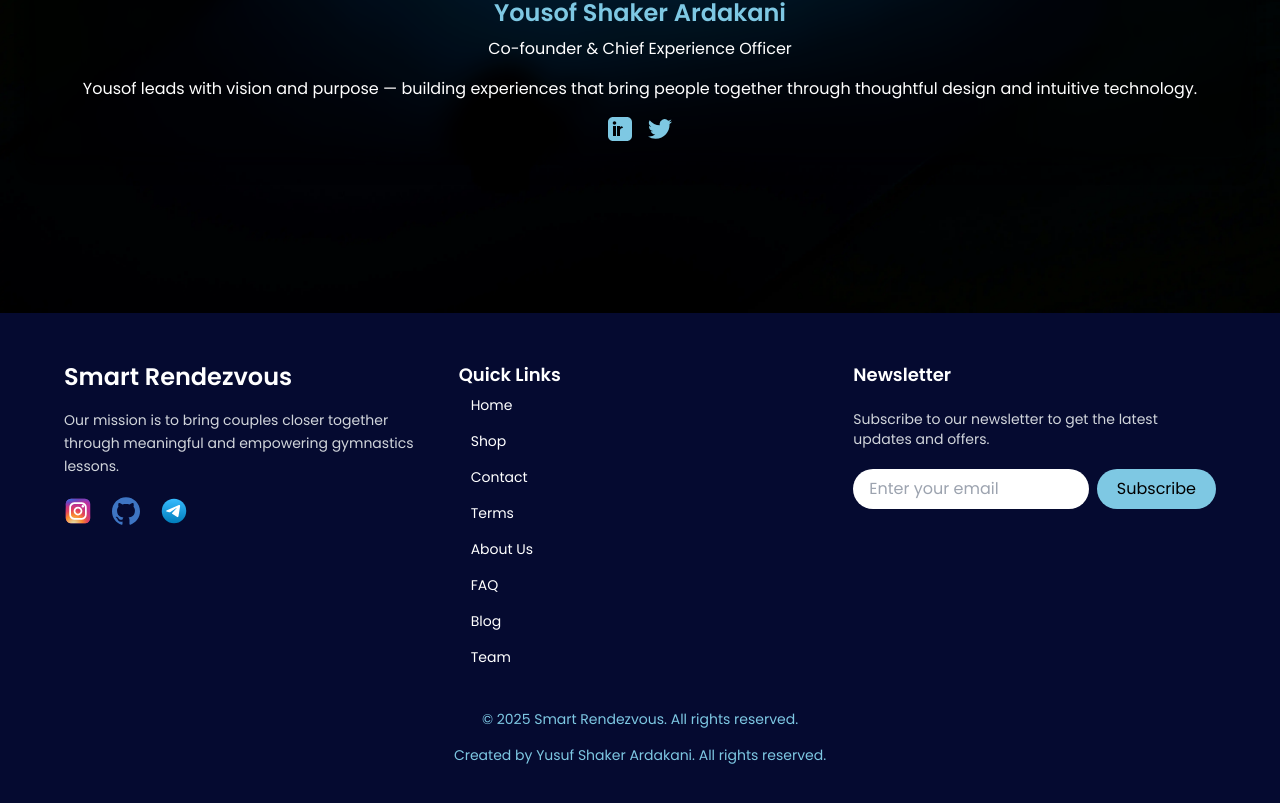
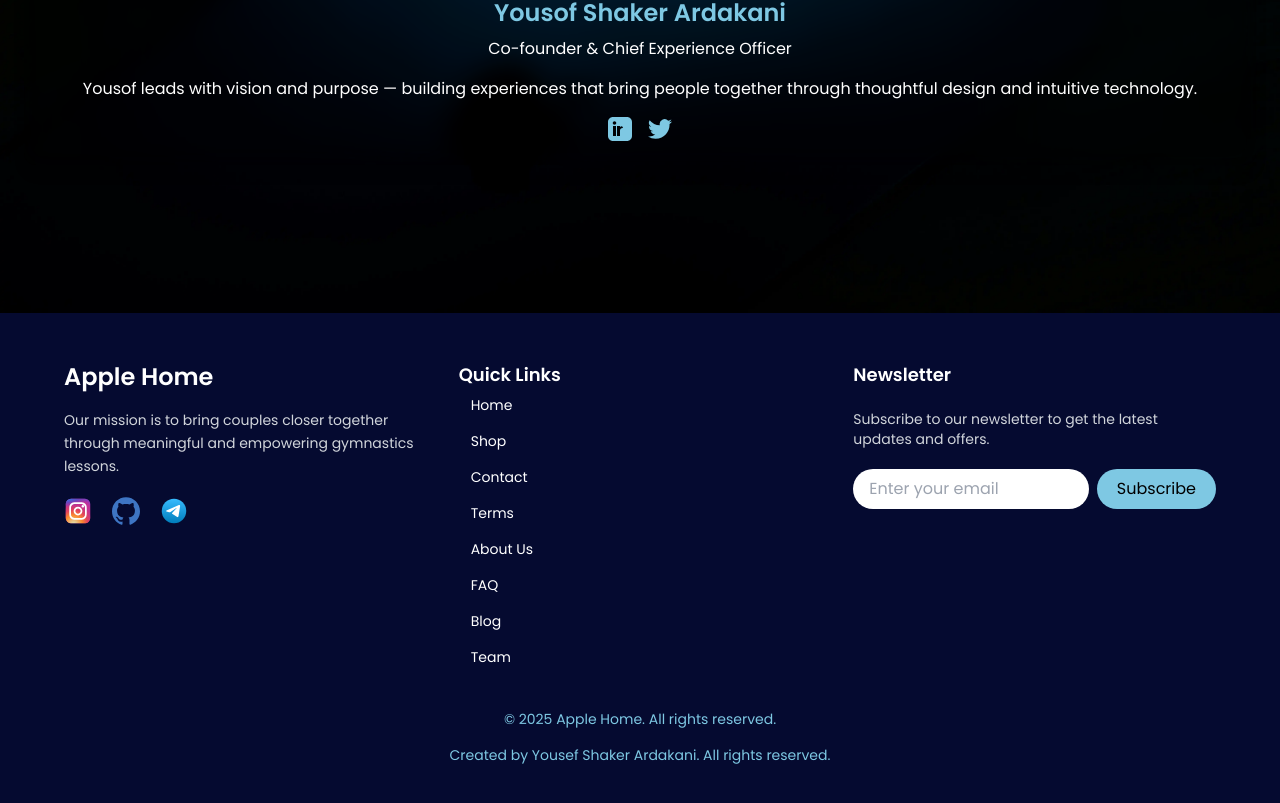
Before and after one commit to Yuozarseiph/apple-home, a React (Vite) app: page /team in a window 1280 px wide. Shown: the part 487-1290 px from the top of the page. Built offline with nearby package versions, Linux system fonts and the light colour scheme.

Commit message:
editedfooter

```diff
--- a/package.json
+++ b/package.json
@@ -12,6 +12,7 @@
   "dependencies": {
     "axios": "^1.9.0",
     "framer-motion": "^12.9.4",
+    "gsap": "^3.13.0",
     "lucide-react": "^0.507.0",
     "mongodb": "^6.16.0",
     "react": "^19.0.0",
--- a/src/components/Footer.jsx
+++ b/src/components/Footer.jsx
@@ -38,7 +38,7 @@ const Footer = () => {
 
         {/* Branding and social icons */}
         <motion.div variants={itemVariant} className="flex-1 min-w-[250px]">
-          <h3 className="text-2xl font-bold mb-4">Smart Rendezvous</h3>
+          <h3 className="text-2xl font-bold mb-4">Apple Home</h3>
           <p className="mb-5 text-sm leading-relaxed text-gray-300">
             Our mission is to bring couples closer together through meaningful and empowering gymnastics lessons.
           </p>
@@ -136,7 +136,7 @@ const Footer = () => {
         variants={itemVariant}
         className="mt-10 text-center text-sm text-[#7EC8E3]"
       >
-        &copy; {new Date().getFullYear()} Smart Rendezvous. All rights reserved.
+        &copy; {new Date().getFullYear()} Apple Home. All rights reserved.
       </motion.div>
 
       {/* Developer Credit */}
@@ -149,7 +149,7 @@ const Footer = () => {
           href="https://yuozarseiph.top"
           className="hover:text-[#7EC8E3] transition-colors"
         >
-          Yusuf Shaker Ardakani
+          Yousef Shaker Ardakani
         </a>
         . All rights reserved.
       </motion.div>
```
Also changed, not shown: 1 other file (tests, documents, lock files or other folders).
